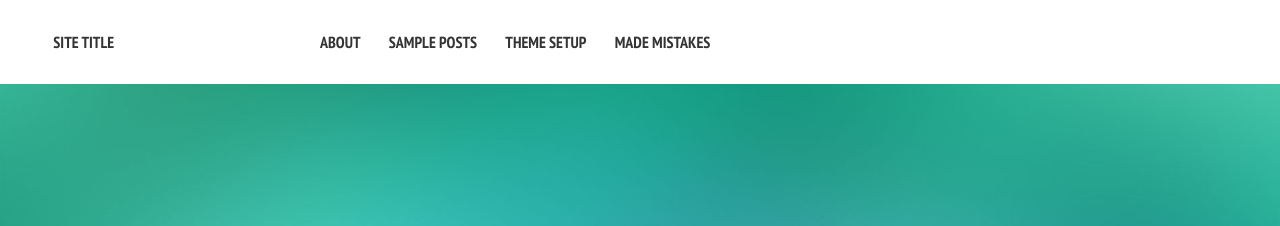
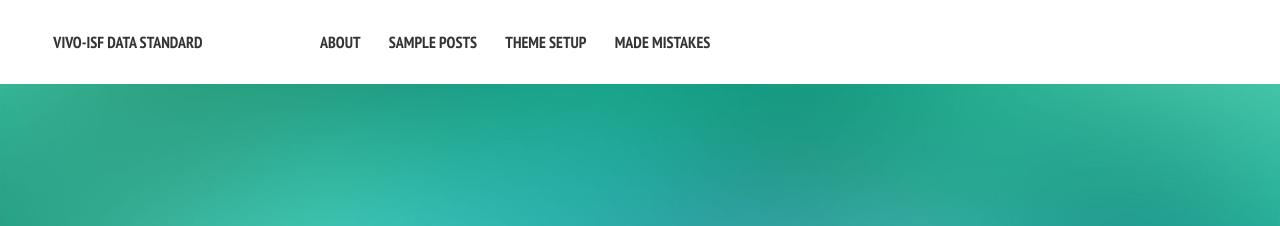
Before and after one commit to openrif/community, a Jekyll site: the page built from index.md, in a window 1280 px wide. Shown: the top 226 px of the page. Built offline with Jekyll 4.4.1, drawn with Linux system fonts in a browser that asks for light colours; nearby versions of some CDN libraries.

Commit message:
Sample works with Disqus and assets.

```diff
--- a/_config.yml
+++ b/_config.yml
@@ -1,6 +1,6 @@
 # Site wide configuration
 
-title:            Site Title
+title:            VIVO-ISF Data Standard
 locale:           en_US
 url:              http://localhost:4000
 
@@ -30,7 +30,7 @@ owner:
   avatar: bio-photo.jpg
   bio: "Describe your self."
   email:
-  disqus-shortname:
+  disqus-shortname: vivo-isf
   twitter: #username
   facebook: #username
   google:
```
Also changed, not shown: Gemfile.lock.
